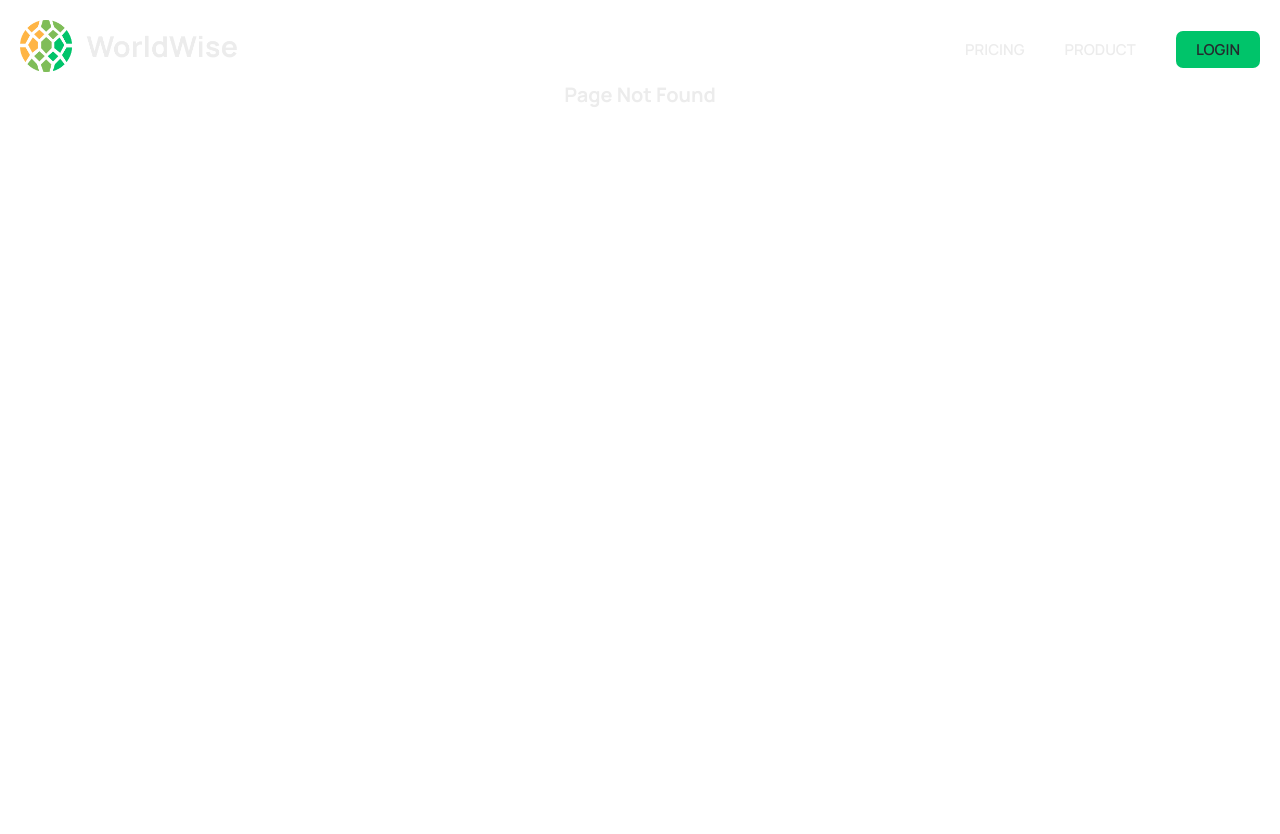
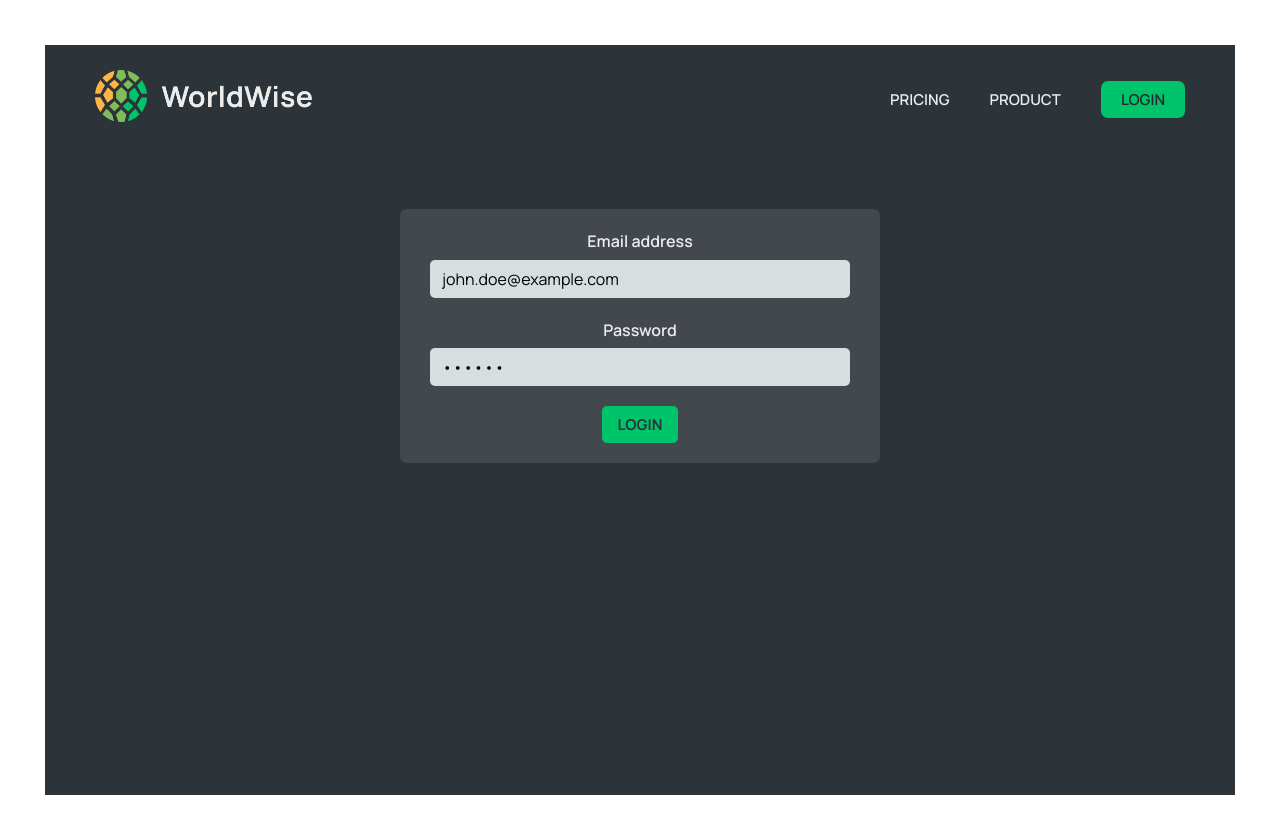
Before and after one commit to idealapt404/worldwise-react-sample, a React (Vite) app: page /login in a window 1280 px wide. Before the commit this address had no page. Shown: the top 834 px of the page. Before the commit the page ends 800 px from the top, so only its background shows below. Built offline with nearby package versions, Linux system fonts and the light colour scheme.

Commit message:
makes Login button to do action

```diff
--- a/src/App.tsx
+++ b/src/App.tsx
@@ -5,21 +5,24 @@ import Pricing from './pages/Pricing.tsx';
 import HomePage from './pages/HomePage.tsx';
 import PageNotFound from './pages/PageNotFound.tsx';
 import AppLayout from './pages/AppLayout.tsx';
+import Login from './pages/Login.tsx';
+import { AuthProvider } from './contexts/FakeAuthContext.tsx';
 
 function App() {
 
   return (
-    <div>
+    <AuthProvider>
       <BrowserRouter>
         <Routes>
           <Route path="/" element={<HomePage />} />
           <Route path="product" element={<Product />} />
           <Route path="pricing" element={<Pricing />} />
+          <Route path="login" element={<Login />} />
           <Route path="app" element={<AppLayout />} />
           <Route path="*" element={<PageNotFound />} />
         </Routes>
       </BrowserRouter>
-    </div>
+    </AuthProvider>
   )
 }
 
--- /dev/null
+++ b/src/contexts/FakeAuthContext.tsx
@@ -0,0 +1,70 @@
+import React, { createContext, useContext, useReducer } from 'react';
+import { ParentProps } from '../pages/HomePage.tsx';
+import reducer from '../states/reducer.ts';
+import { ActionType } from '../states/action-types.ts';
+import { Action } from '../states/actions.ts';
+
+export interface ContextProps {
+  user: string | null;
+  isAuthenticated: boolean;
+}
+
+export interface UserProps {
+  name: string;
+  email: string;
+  password: string;
+  avatar: string;
+}
+
+export interface AuthContextProps extends ContextProps {
+  dispatch?: (action: Action) => void;
+  login?: (email: string, password: string) => void;
+  logout?: () => void;
+}
+
+const initialState: ContextProps = {
+  user: null,
+  isAuthenticated: false,
+}
+
+const authInitialState: AuthContextProps = {
+  ...initialState,
+}
+
+const AuthContext = createContext<AuthContextProps>(authInitialState);
+
+const FAKE_USER: UserProps = {
+  name: 'John Doe',
+  email: 'john.doe@example.com',
+  password: 'qwerty',
+  avatar: 'https://i.pravatar.cc/100?u=zz',
+}
+
+const AuthProvider: React.FC<ParentProps> = ({children}) => {
+  const [{ user, isAuthenticated }, dispatch] = useReducer(reducer, initialState);
+  const login = (email: string, password: string) => {
+    if (email === FAKE_USER.email && password === FAKE_USER.password) {
+      dispatch({ type: ActionType.LOGIN, payload: FAKE_USER.name });
+    }
+  }
+
+  const logout = () => {
+    dispatch({ type: ActionType.LOGOUT });
+  }
+
+  return (
+    <AuthContext.Provider value={{user, isAuthenticated, login, logout} as AuthContextProps} >
+      {children}
+    </AuthContext.Provider>
+  )
+}
+
+const useAuth = () => {
+  const context = useContext<AuthContextProps>(AuthContext);
+  if (context === undefined) {
+    throw new Error('AuthContext was used outside AuthProvider');
+  }
+  return context;
+}
+
+export { AuthProvider, useAuth };
--- a/src/pages/HomePage.tsx
+++ b/src/pages/HomePage.tsx
@@ -1,7 +1,11 @@
-import React from 'react';
+import React, { ReactNode } from 'react';
 import PageNav from '../components/PageNav.tsx';
 import styles from './HomePage.module.css';
 import { Link } from 'react-router-dom';
+
+export interface ParentProps {
+  children: ReactNode;
+}
 
 const HomePage: React.FC = () => {
   return (
--- a/src/pages/Login.tsx
+++ b/src/pages/Login.tsx
@@ -1,18 +1,31 @@
-import React, { useState } from 'react';
+import React, { useEffect, useState } from 'react';
+import { useNavigate } from 'react-router-dom';
 import styles from './Login.module.css';
 import PageNav from '../components/PageNav.tsx';
 import Button from '../components/Button.tsx';
+import { useAuth } from '../contexts/FakeAuthContext.tsx';
 
 const Login: React.FC = () => {
   const [email, setEmail] = useState("john.doe@example.com");
   const [password, setPassword] = useState("qwerty");
+  const { login, isAuthenticated } = useAuth();
+  const navigate = useNavigate();
 
   const handleSubmit = (e: React.FormEvent) => {
     e.preventDefault();
-    if (email && password) {
-      //login(email, password);
+    if (login && email && password) {
+      login(email, password);
     }
   }
+
+  useEffect(
+    function () {
+      if (isAuthenticated) {
+        navigate('/app', { replace: true });
+      }
+    },
+    [isAuthenticated, navigate]
+  );
 
   return (
     <main className={styles.login}>
--- /dev/null
+++ b/src/states/action-types.ts
@@ -0,0 +1,4 @@
+export enum ActionType {
+  LOGIN = 'login',
+  LOGOUT = 'logout',
+}
--- /dev/null
+++ b/src/states/actions.ts
@@ -0,0 +1,14 @@
+import { ActionType } from './action-types.ts';
+
+export interface LoginAction {
+  type: ActionType.LOGIN;
+  payload: string;
+}
+
+export interface LogoutAction {
+  type: ActionType.LOGOUT;
+}
+
+export type Action =
+  | LoginAction
+  | LogoutAction;
--- /dev/null
+++ b/src/states/reducer.ts
@@ -0,0 +1,16 @@
+import { ContextProps } from '../contexts/FakeAuthContext.tsx';
+import { Action } from './actions.ts';
+import { ActionType } from './action-types.ts';
+
+const reducer = (state: ContextProps, action: Action): ContextProps => {
+  switch (action.type) {
+    case ActionType.LOGIN:
+      return { ...state, user: action.payload, isAuthenticated: true };
+    case ActionType.LOGOUT:
+      return { ...state, user: null, isAuthenticated: false };
+    default:
+      throw new Error("Unknown action");
+  }
+}
+
+export default reducer;
```
Also changed, not shown: src/components/Button.tsx (+4 -4 lines).
